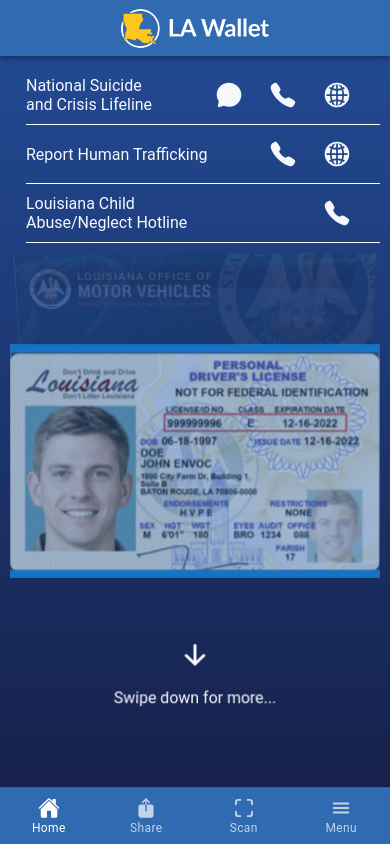
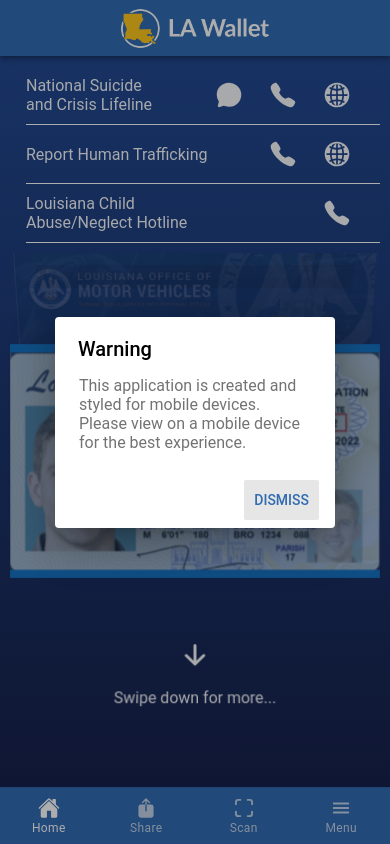
Before and after one commit to jbw716/la-wallet-mockup, a React (Vite) app: page /home in a window 390 px wide. Built offline with nearby package versions, Linux system fonts and the light colour scheme.

Commit message:
Added warning for non-mobile devices.

```diff
--- a/src/App.tsx
+++ b/src/App.tsx
@@ -1,5 +1,6 @@
 import { Redirect, Route } from 'react-router-dom';
 import {
+  IonAlert,
   IonApp,
   IonIcon,
   IonLabel,
@@ -7,7 +8,9 @@
   IonTabBar,
   IonTabButton,
   IonTabs,
-  setupIonicReact
+  setupIonicReact,
+  isPlatform,
+  getPlatforms
 } from '@ionic/react';
 import { IonReactRouter } from '@ionic/react-router';
 import { home, share, scan, menu } from 'ionicons/icons';
@@ -46,9 +49,12 @@
 /* Theme variables */
 import './theme/variables.css';
 
-setupIonicReact();
+setupIonicReact({
+  innerHTMLTemplatesEnabled: true
+});
 
 const App: React.FC = () => (
+  <>
     <IonApp>
       <IonReactRouter>
         <IonTabs>
@@ -90,6 +96,11 @@
         </IonTabs>
       </IonReactRouter>
     </IonApp>
+    <IonAlert isOpen={!isPlatform('android') && !isPlatform('ios')}
+      header='Warning'
+      message='This application is created and styled for mobile devices.<br />Please view on a mobile device for the best experience.'
+      buttons={['Dismiss']} />
+  </>
 );
 
 export default App;
```
Lines whose indentation alone changed are shown as unchanged.
